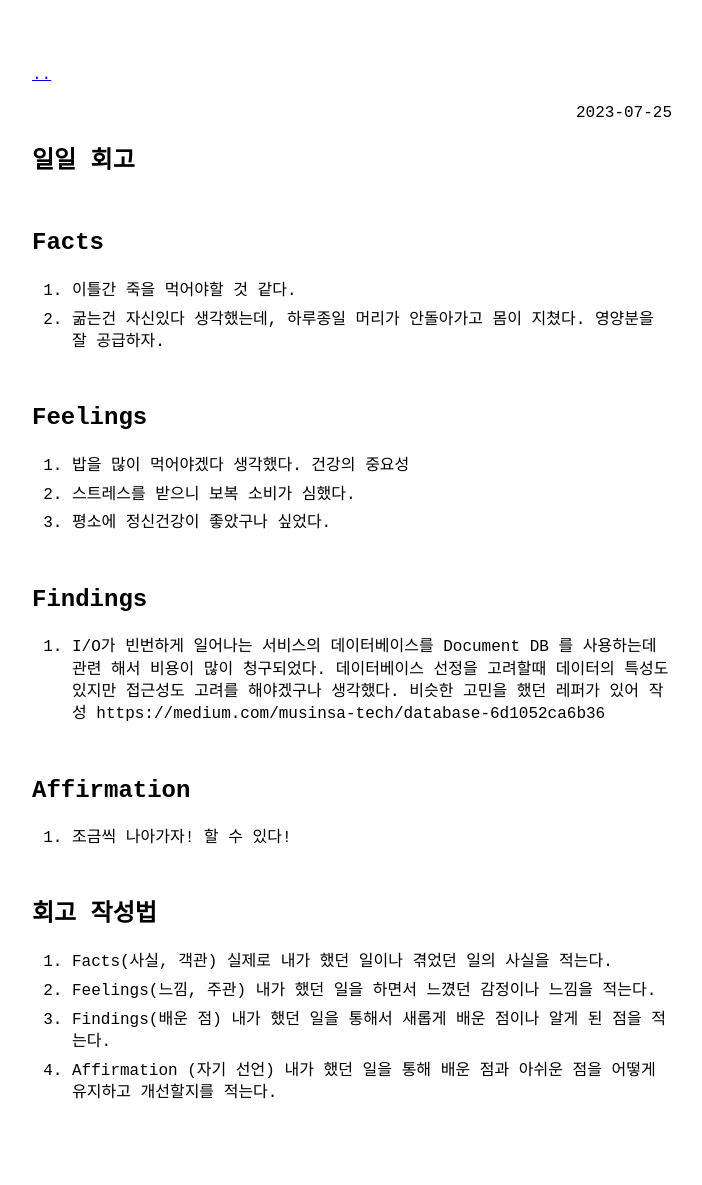
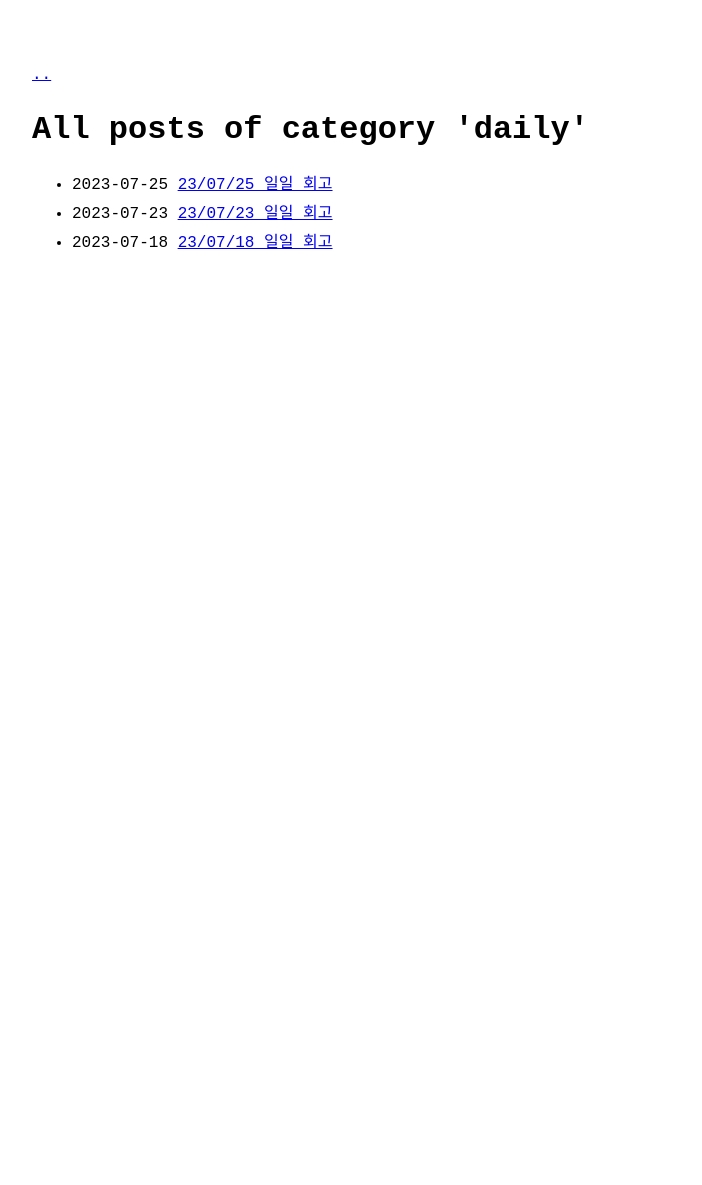
Before and after one commit to sighlog/sighlog.github.io, a Jekyll site: the page built from daily.md, in a window 1280 px wide. Shown: the whole page, without its empty margins (288-990 px from the left). Built offline with Jekyll 4.4.1, drawn with Linux system fonts in a browser that asks for light colours; after the commit the page ends 900 px from its top, so only the background shows below that.

Commit message:
modify daily

```diff
--- a/_posts/2023-07-18-daily.md
+++ b/_posts/2023-07-18-daily0.md
@@ -1,6 +1,6 @@
 ---
 layout: post
-title: "일일 회고"
+title: "23/07/18 일일 회고"
 category: daily
 ---
 
--- a/_posts/2023-07-23-daily.md
+++ b/_posts/2023-07-23-daily1.md
@@ -1,6 +1,6 @@
 ---
 layout: post
-title: "일일 회고"
+title: "23/07/23 일일 회고"
 category: daily
 
 ---
--- a/_posts/2023-07-25-daily.md
+++ b/_posts/2023-07-25-daily2.md
@@ -1,6 +1,6 @@
 ---
 layout: post
-title: "일일 회고"
+title: "23/07/25 일일 회고"
 category: daily
 ---
 
```
